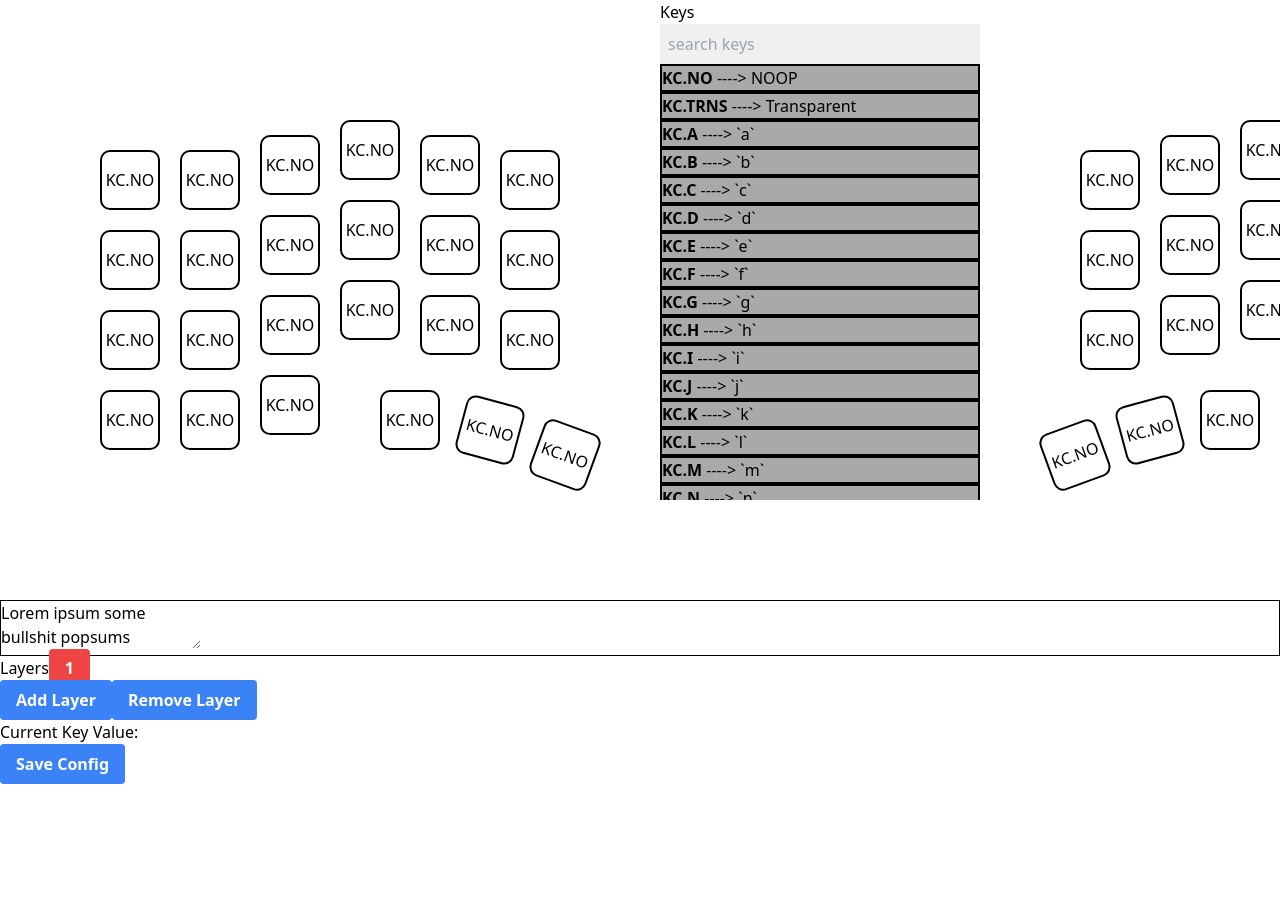
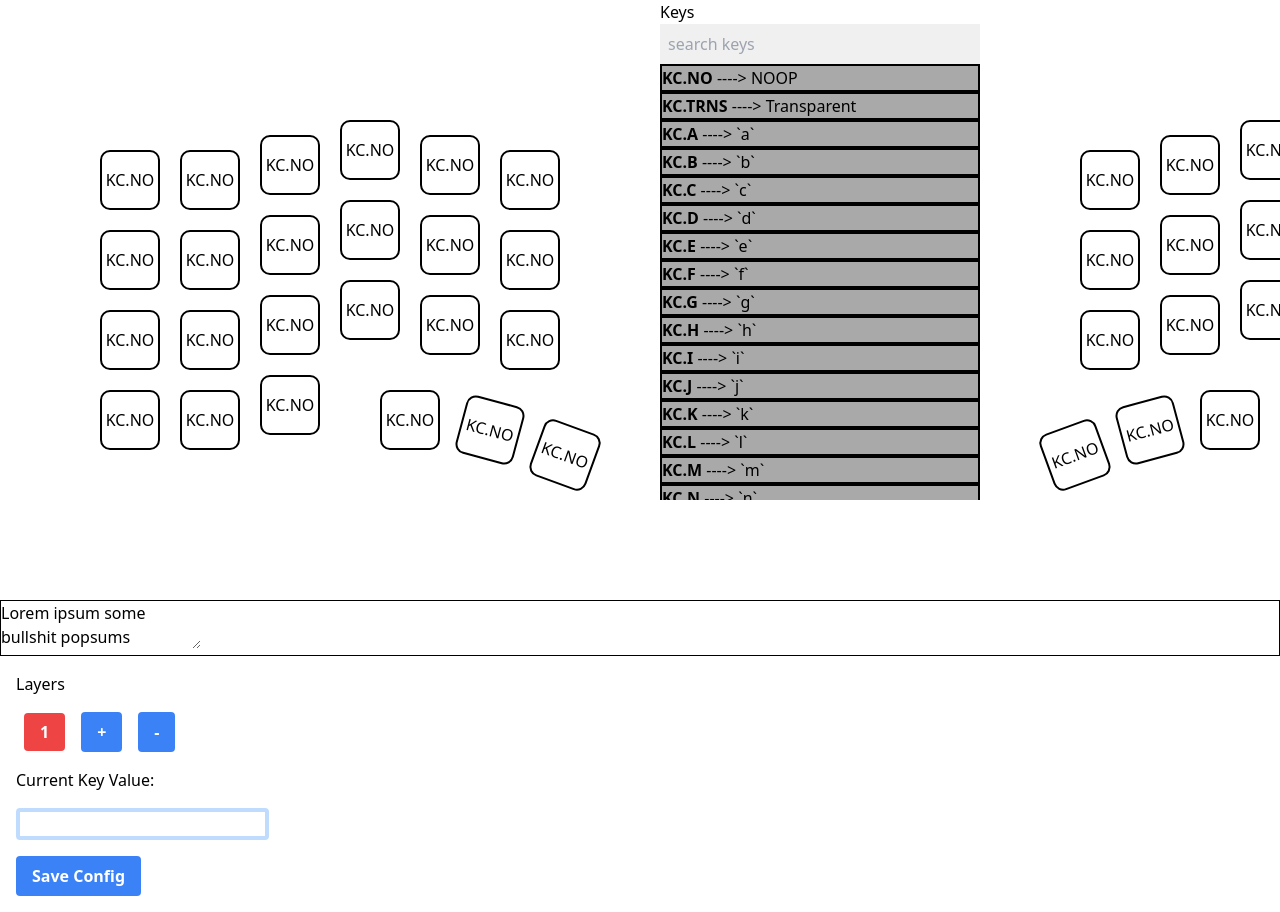
Before and after one commit to davidatdavidmarais/kmkkb, a Next.js app: page / in a window 1280 px wide. Shown: the top 912 px of the page. Before the commit the page ends 800 px from the top, so only its background shows below. Built offline with nearby package versions, Linux system fonts and the light colour scheme.

Commit message:
Add more mappings

```diff
--- a/domain/kmk/Html2KMK.ts
+++ b/domain/kmk/Html2KMK.ts
@@ -49,3 +49,8 @@ Html2KMK.set("-", "KC.MINS");
 Html2KMK.set("_", "KC.LSFT(KC.MINS)");
 Html2KMK.set("=", "KC.EQL");
 Html2KMK.set("+", "KC.LSFT(KC.EQL)");
+Html2KMK.set("Control", "KC.LCTL");
+Html2KMK.set("Alt", "KC.LALT");
+Html2KMK.set("Meta", "KC.LGUI");
+Html2KMK.set("Shift", "KC.LSFT");
+Html2KMK.set("CapsLock", "KC.CAPS");
--- a/pages/index.tsx
+++ b/pages/index.tsx
@@ -141,29 +141,35 @@ export default function Index() {
             <div className={"inputbox"}>
                 <InputBox setInput={setInput}></InputBox>
             </div>
-            <div>
+            <div className={"m-4"}>
                 Layers
+            </div>
+            <div className={"m-4"}>
                 {
-                    boards.Layer.map(function(value, index) {
+                    boards.Layer.map(function (value, index) {
                         return (
-                            <div className={"bg-blue-500 hover:bg-blue-700 text-white font-bold py-2 px-4 rounded inline cursor-pointer " + (currentLayer === index ? "bg-red-500 hover:bg-red-700 " : "bg-blue-500 hover:bg-blue-700")} key={index} onClick={function() {changeLayer(index)} }>{index + 1}</div>
+                            <div
+                                className={"mx-2 bg-blue-500 hover:bg-blue-700 text-white font-bold py-2 px-4 rounded inline cursor-pointer " + (currentLayer === index ? "bg-red-500 hover:bg-red-700 " : "bg-blue-500 hover:bg-blue-700")}
+                                key={index} onClick={function () {
+                                changeLayer(index)
+                            }}>{index + 1}</div>
                         );
                     })
                 }
-            </div>
-            <div>
-                <button className={"bg-blue-500 hover:bg-blue-700 text-white font-bold py-2 px-4 rounded"}
-                        onClick={addLayer}>Add Layer
+                <button className={"mx-2 bg-blue-500 hover:bg-blue-700 text-white font-bold py-2 px-4 rounded"}
+                        onClick={addLayer}>+
                 </button>
-                <button className={"bg-blue-500 hover:bg-blue-700 text-white font-bold py-2 px-4 rounded"}
-                        onClick={removeLayer}>Remove Layer
+                <button className={"mx-2 bg-blue-500 hover:bg-blue-700 text-white font-bold py-2 px-4 rounded"}
+                        onClick={removeLayer}>-
                 </button>
             </div>
-            <div>
+            <div className={"m-4"}>
                 Current Key Value:
-                <input value={getValue()} onChange={updateKey}/>
             </div>
-            <div>
+            <div className={"m-4"}>
+                <input className={"font-bold border-4 border-blue-200 rounded"} value={getValue()} onChange={updateKey}/>
+            </div>
+            <div className={"m-4"}>
                 <button className={"bg-blue-500 hover:bg-blue-700 text-white font-bold py-2 px-4 rounded"} onClick={save}>Save Config</button>
             </div>
         </div>
```
